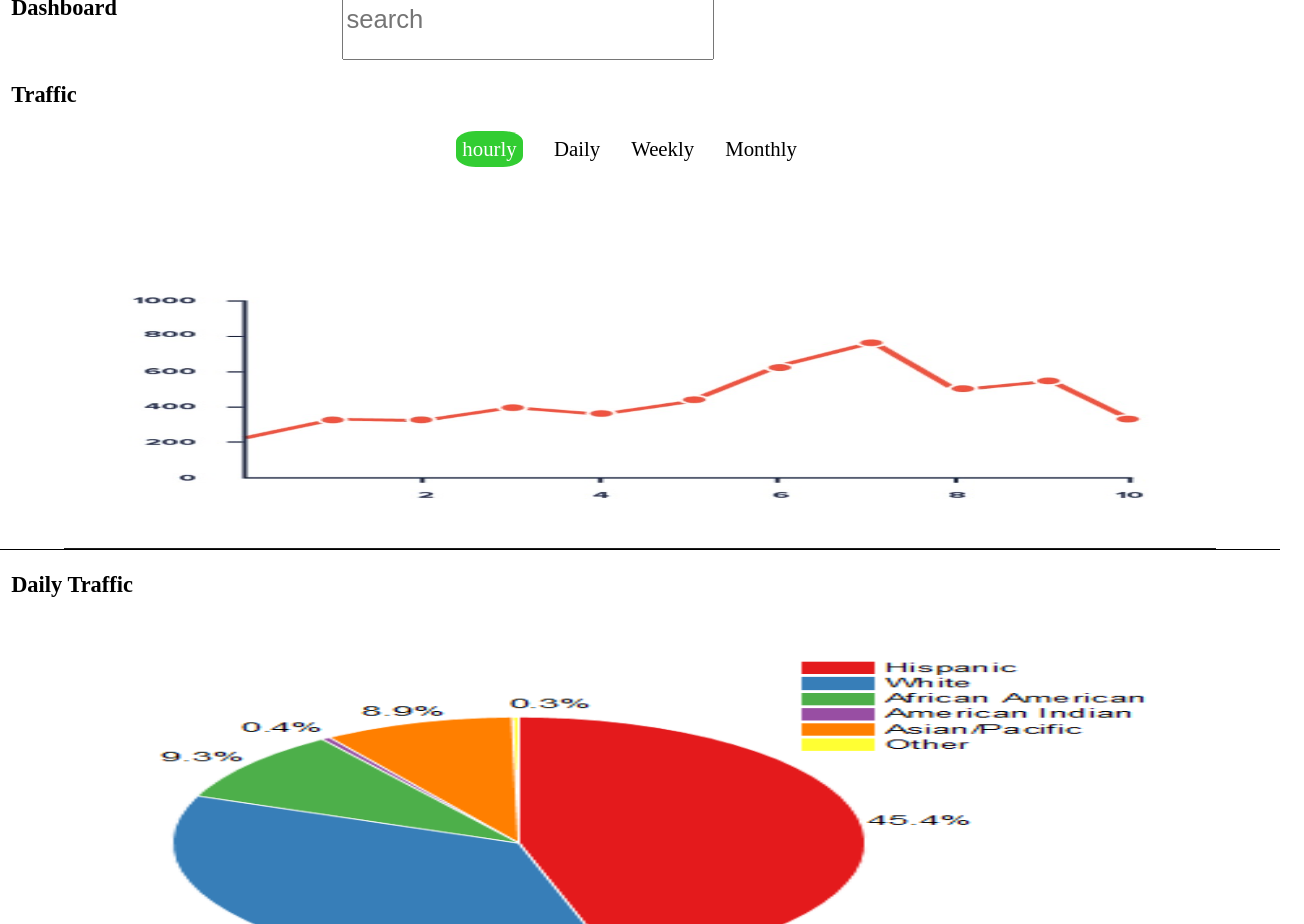
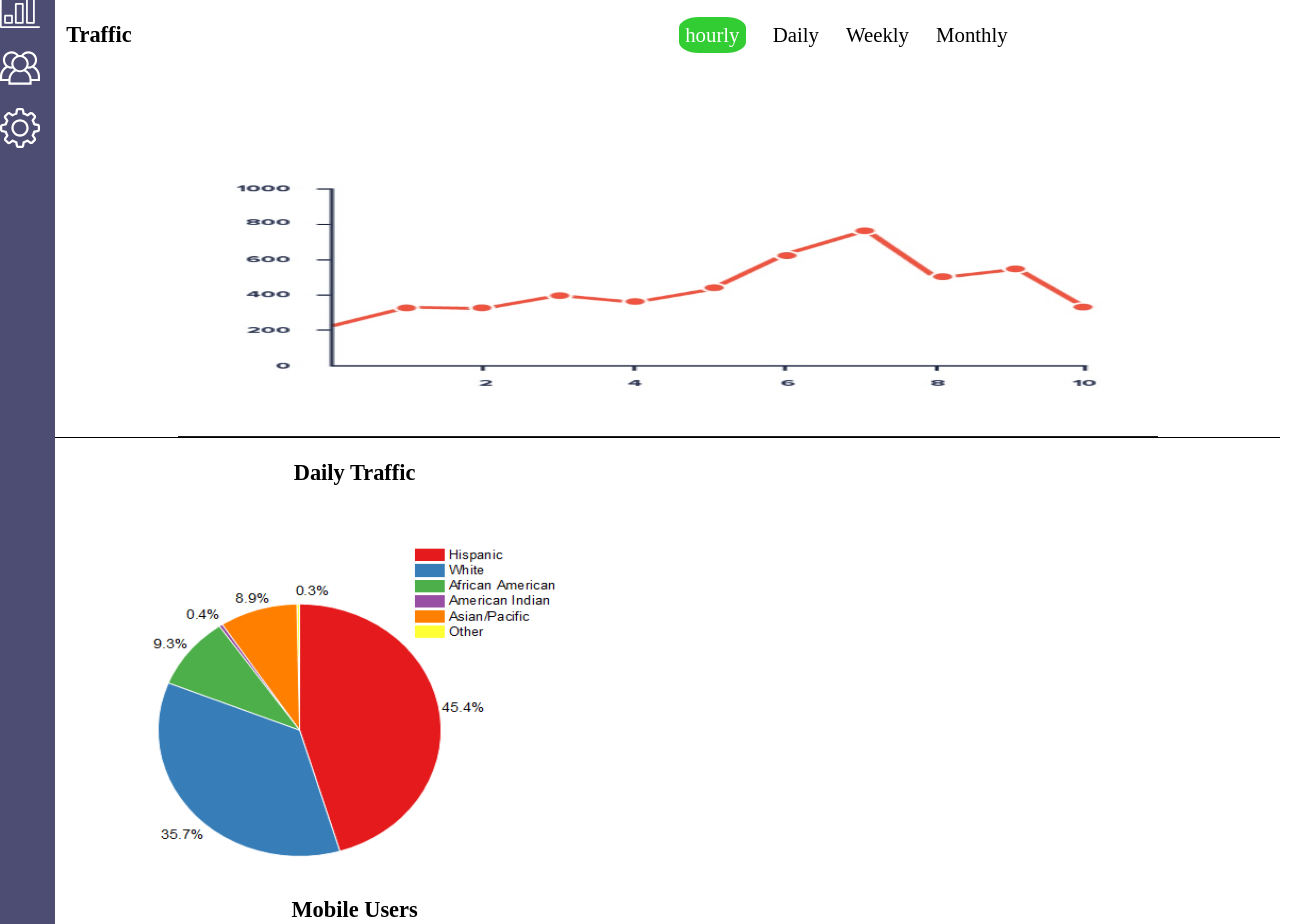
Before and after one commit to Ben-con/Tech-degree-project-7, a plain HTML site: page index.html in a window 1280 px wide. Shown: the part 160-1084 px from the top of the page, 1304 px wide, since content can reach past the window. Drawn offline with Linux system fonts and the light colour scheme.

Commit message:
trying to  make flexable

```diff
--- a/css/styles.css
+++ b/css/styles.css
@@ -1,5 +1,6 @@
 *{
     box-sizing: border-box;
+    /* border: 1px solid red; */
 }
 body{
     margin: 0;
@@ -77,10 +78,12 @@
 /* Styling the main element */
 .main{
     grid-area: main;
-    display: flex;
-    flex-direction: column;
 }
-
+    .test{
+        display: flex;
+        flex-direction: column;
+        flex-wrap: wrap;
+    }
 
 /* Styling the dashboard */
 
@@ -88,23 +91,37 @@
     display: flex;
     flex-direction: row;
 }
+
+.dash-search {
+    flex-basis: 75%;
+  }
+
 .dash-search input{
     height: 79.88px;
     margin-top: 0;
     font-size: 1.6em;
-     width: 14.5em
+     width: 100%
 }
 .dash-board-header h1{
     font-size: 1.4em;
     margin-right: .5em;
     margin-left: .5em;
-    width:25%
+    flex-basis: 25%
 }
 
 
 /* ------------------------------------ */
 
 /* Styling the traffic widget */
+
+.traffic-header{
+    display: flex;
+    flex-direction: column;
+}
+.traffic-header h3{
+width: 30%;
+}
+
 .traffic,.daily{
     border-bottom: 1px black solid;
 }
@@ -138,6 +155,11 @@
     display: flex;
     flex-direction: column;
     align-items: center;
+    border: 1px black s;
+}
+.daily{
+    display: flex;
+    flex-direction: column;
 }
 
 /* ------------------------------------ */
@@ -145,7 +167,7 @@
 
 .placeholder{
     margin-top: 1em;
-    width: 90%;
+    width: 80%;
     height: 350px;
 }
 
@@ -245,7 +267,7 @@
     margin-left: 1.5rem;
     align-self: start;
     font-size: 2rem;
-    width: 100%;
+    flex-basis: 90%;
 }
 
 .recent-activity{
@@ -300,9 +322,13 @@
     display: flex;
     flex-direction: row;
     flex-wrap: wrap;
+
 }
 span{
-    width: 40%;
+    flex-basis: 20%;
+    margin-left: auto;
+
+
 }
 
 #timezone{
@@ -328,6 +354,10 @@
     border: 2px lightsteelblue solid;
     border-radius: 5%;
 }
+.notify{
+    margin-left: 1.5rem;
+    font-size: 2rem;
+}
 
 .save-button{
     background-color: #7477bf;
@@ -345,10 +375,6 @@
 /* ------------------------------------ */
 
 
-
-
-
-
 .grid-container{
     display: grid;
     grid-template-columns: 100%;
@@ -359,3 +385,48 @@
     'main'
     ;
 }
+
+@media (min-width: 768px) {
+    .grid-container {
+    grid-template-columns: 55px 1fr;
+    grid-template-areas:
+    "header header"
+    "nav main";
+    }
+    nav{
+        flex-direction: column;
+        justify-content: flex-start;
+    }
+    .test{
+        flex-direction: row;
+        flex-wrap: wrap;
+    }
+
+    .daily{
+        width: 48%;
+    }
+
+    .social-stats{
+        flex-direction: row;
+        flex-wrap: wrap;
+    }
+    .social-container{
+     flex-basis:30%
+    }
+    .social-stats h2{
+        width: 100%;
+    }
+    .member-container{
+        flex-direction: row;
+        padding: 1rem;
+    }
+    .traffic-header{
+        flex-direction: row;
+    }
+    .traffic ol{
+        display: flex;
+        flex-direction: row;
+        margin: 0 auto;
+        align-items: center;
+    }
+}
--- a/index.html
+++ b/index.html
@@ -4,8 +4,8 @@
     <meta charset="UTF-8">
     <meta http-equiv="X-UA-Compatible" content="IE=edge">
     <meta name="viewport" content="width=device-width, initial-scale=1.0">
+    <link rel="stylesheet" href="css/toggle-switch.css">
     <link rel="stylesheet" href="css/styles.css">
-    <link rel="stylesheet" href="css/toggle-switch.css">
     <title>Web app</title>
 </head>
 <body class="grid-container">
@@ -50,24 +50,24 @@
             <img src="images/line-graph-1-what-is.jpeg" class='placeholder'>
         </div>
     </section>
+    <div class="test">
     <section class="daily">
-        <h3>Daily Traffic</h3>
         <div class="widget-half">
+            <h3>Daily Traffic</h3>
             <img src="images/2D_B_W_Pie_Chart_1.png" class='placeholder'>
             <!-- <canvas id="bar"></canvas> -->
         </div>
-    </section>
-    <section class="daily">
-        <h3>Mobile Users</h3>
         <div class="widget-half">
+            <h3>Mobile Users</h3>
             <img src="images/line-graph-1-what-is.jpeg" class='placeholder'>
             <!-- <canvas id="pie"></canvas> -->
         </div>
     </section>
+</div>
     <section class="social-stats">
-    <div>
+
         <h2>Social stats</h2>
-    </div>
+
     <div class="social-container">
         <div class="social-img">
             <svg viewBox="0 0 24 24" xmlns="http://www.w3.org/2000/svg">
@@ -184,7 +184,6 @@
         <strong>
          <p class="notify">Send Email notifications</p>
         </strong>
-
         <span>
           <span>Off</span>
           <span>On</span>
@@ -204,6 +203,7 @@
           <a></a>
         </span>
       </label>
+
       <select class="form-field" id="timezone">
           <option disabled selected>Select a timezone</option>
           <option> Pacific time</option>
```
